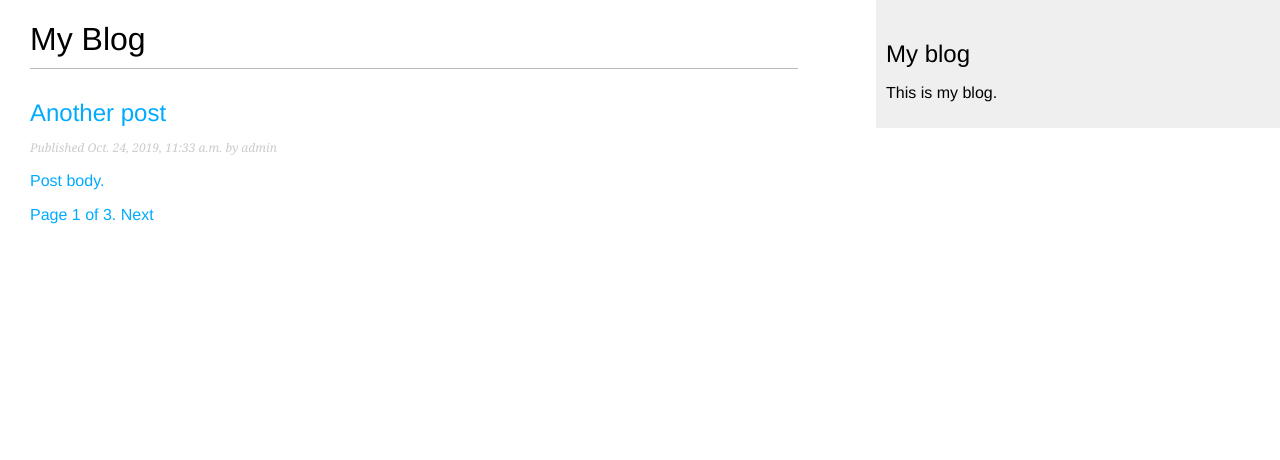
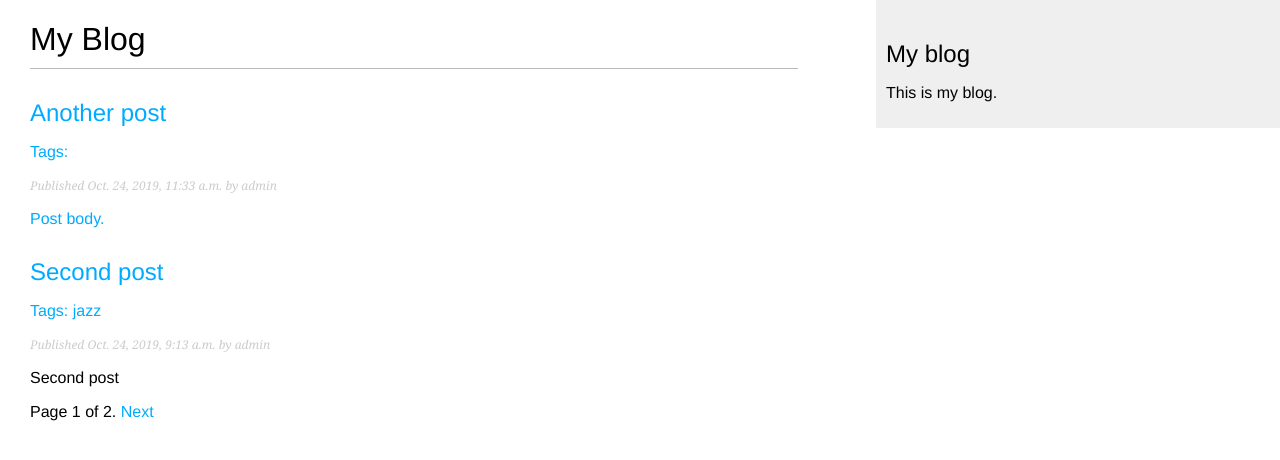
Before and after one commit to Hamito51/Blog_on_Django, a Django app: page /blog/ in a window 1280 px wide. Shown: the top 460 px of the page. Run offline with Django 3.2, Linux system fonts and the light colour scheme; data comes from the database, SQL or seed files in the repository; both versions use the stored data as it was after the commit; parts of the project's set-up code (start-up, migrations or seed data) failed here and were passed over.

Commit message:
Added tags

```diff
--- a/myblog/blog/templates/blog/post/list.html
+++ b/myblog/blog/templates/blog/post/list.html
@@ -4,12 +4,23 @@
 {% endblock %}
 {% block content %}
 	<h1>My Blog</h1>
+	{% if tag %}
+		<h2>Posts tagged with "{{ tag.name }}"</h2>
+	{% endif %}
 	{% for post in posts %}
 		<h2>
 			<a href="{{ post.get_absolute_url }}">{{ post.title }}<a/>
 		</h2>
+		<p class="tags">Tags:
+			{% for tag in post.tags.all %}
+				<a href="{% url 'blog:post_list_by_tag' tag.slug %}">
+					{{ tag.name }}
+				</a>
+				{% if not forloop.last %}, {% endif %}
+			{% endfor %}
+		</p>
 		<p class="date">Published {{ post.publish }} by {{ post.author }}</p>
 		{{ post.body|truncatewords:30|linebreaks }}
 	{% endfor %}
-	{% include "pagination.html" with page=page_obj %}
+	{% include "pagination.html" with page=posts %}
 {% endblock %}
--- a/myblog/blog/urls.py
+++ b/myblog/blog/urls.py
@@ -5,8 +5,9 @@ from . import views
 app_name = 'blog'
 urlpatterns = [
 	# post views
-	#path('', views.post_list, name='post_list'),
-	path('', views.PostListView.as_view(), name='post_list'),
+	path('', views.post_list, name='post_list'),
+	#path('', views.PostListView.as_view(), name='post_list'),
 	path('<int:year>/<int:month>/<int:day>/<slug:post>/', views.post_detail, name='post_detail'),
 	path('<int:post_id>/share/', views.post_share, name='post_share'),
+	path('tag/<slug:tag_slug>', views.post_list, name='post_list_by_tag'),
 ]
--- a/myblog/blog/views.py
+++ b/myblog/blog/views.py
@@ -4,12 +4,19 @@ from django.core.paginator import Paginator, EmptyPage, PageNotAnInteger
 from django.core.mail import send_mail
 from django.views.generic import ListView
 from .forms import EmailPostForm, CommentForm
+from taggit.models import Tag
 
 
 # Create your views here.
-def post_list(request):
+def post_list(request, tag_slug=None):
 	object_list = Post.published.all()
-	paginator = Paginator(object_list, 1)
+	tag = None
+
+	if tag_slug:
+		tag = get_object_or_404(Tag, slug=tag_slug)
+		object_list = object_list.filter(tags__in=[tag])
+
+	paginator = Paginator(object_list, 2)
 	page = request.GET.get('page')
 	try:
 		posts = paginator.page(page)
@@ -18,7 +25,7 @@ def post_list(request):
 	except EmptyPage:
 		posts = paginator.page(paginator.num_pages)
 	#posts = Post.published.all()
-	return render(request, 'blog/post/list.html', {'page': page, 'posts': posts})
+	return render(request, 'blog/post/list.html', {'page': page, 'posts': posts, 'tag': tag})
 
 def post_detail(request, year, month, day, post):
 	post = get_object_or_404(Post, slug=post, status='published', publish__year=year,
```
Also changed, not shown: myblog/db.sqlite3.
